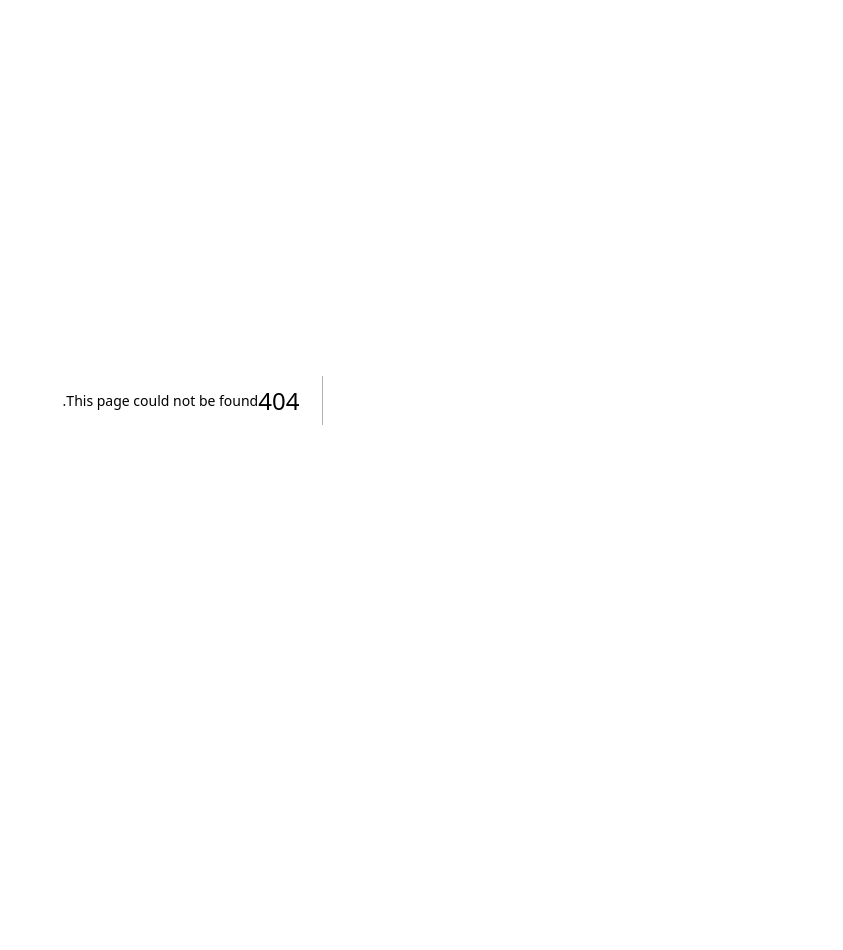
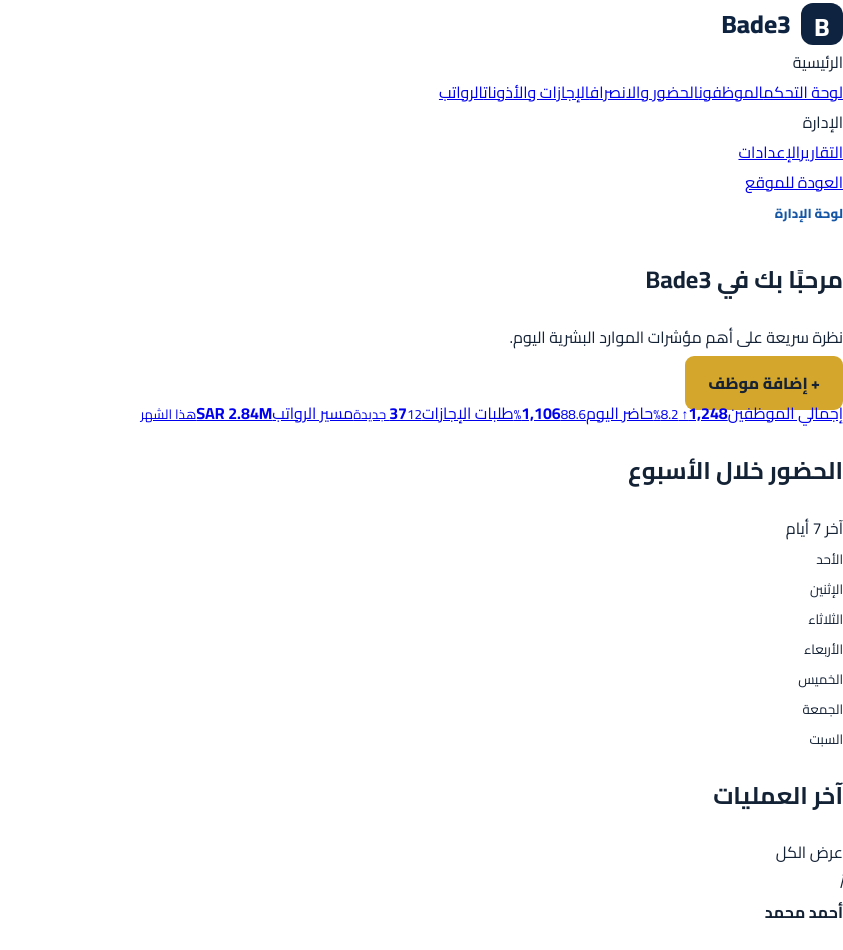
Before and after one commit to tempo033/bade3, a Next.js app: page /dashboard in a window 1280 px wide. Before the commit this address had no page. Shown: the top 950 px of the page, without its empty margins (437-1280 px from the left). Before the commit the page ends 800 px from the top, so only its background shows below. Built offline with nearby package versions, Linux system fonts and the light colour scheme.

Commit message:
Add Bade3 dashboard foundation

```diff
--- /dev/null
+++ b/app/dashboard/page.tsx
@@ -0,0 +1,55 @@
+import Link from 'next/link'
+
+const cards = [
+  ['إجمالي الموظفين','1,248','↑ 8.2%','الموظفون'],
+  ['حاضر اليوم','1,106','88.6%','الحضور والانصراف'],
+  ['طلبات الإجازات','37','12 جديدة','الإجازات والأذونات'],
+  ['مسير الرواتب','SAR 2.84M','هذا الشهر','الرواتب'],
+]
+
+const activities = [
+  ['أحمد محمد','تم تسجيل حضور الموظف','08:01 ص'],
+  ['محمد علي','تم اعتماد طلب إجازة','09:14 ص'],
+  ['سارة خالد','تم تحديث بيانات الموظف','10:32 ص'],
+  ['خالد حسن','تم إنشاء مسير الرواتب','11:05 ص'],
+]
+
+export default function DashboardPage() {
+  return (
+    <main className="dashboard-page">
+      <aside className="side">
+        <Link href="/" className="brand"><span className="brand-mark">B</span><span>Bade3</span></Link>
+        <div className="side-label">الرئيسية</div>
+        <Link className="side-link active" href="/dashboard">لوحة التحكم</Link>
+        <Link className="side-link" href="/dashboard/employees">الموظفون</Link>
+        <Link className="side-link" href="/dashboard/attendance">الحضور والانصراف</Link>
+        <Link className="side-link" href="/dashboard/leaves">الإجازات والأذونات</Link>
+        <Link className="side-link" href="/dashboard/payroll">الرواتب</Link>
+        <div className="side-label">الإدارة</div>
+        <Link className="side-link" href="/">التقارير</Link>
+        <Link className="side-link" href="/">الإعدادات</Link>
+        <div className="side-bottom"><Link href="/">العودة للموقع</Link></div>
+      </aside>
+
+      <section className="dash-content">
+        <header className="dash-header">
+          <div><span className="eyebrow">لوحة الإدارة</span><h1>مرحبًا بك في Bade3</h1><p>نظرة سريعة على أهم مؤشرات الموارد البشرية اليوم.</p></div>
+          <Link className="primary" href="/dashboard/employees">+ إضافة موظف</Link>
+        </header>
+
+        <div className="dash-cards">{cards.map(([title,value,meta,link])=><Link href={link === 'الموظفون' ? '/dashboard/employees' : '#'} className="dash-card" key={title}><span>{title}</span><strong>{value}</strong><small>{meta}</small></Link>)}</div>
+
+        <div className="dash-grid">
+          <article className="panel">
+            <div className="panel-head"><h2>الحضور خلال الأسبوع</h2><span>آخر 7 أيام</span></div>
+            <div className="big-chart">{[62,74,69,88,82,91,86].map((h,i)=><div key={i}><span style={{height:h+'%'}}></span><small>{['الأحد','الإثنين','الثلاثاء','الأربعاء','الخميس','الجمعة','السبت'][i]}</small></div>)}</div>
+          </article>
+          <article className="panel">
+            <div className="panel-head"><h2>آخر العمليات</h2><span>عرض الكل</span></div>
+            <div className="activity-list">{activities.map(([name,event,time])=><div className="activity" key={name}><i>{name[0]}</i><div><b>{name}</b><p>{event}</p></div><time>{time}</time></div>)}</div>
+          </article>
+        </div>
+      </section>
+    </main>
+  )
+}
```
